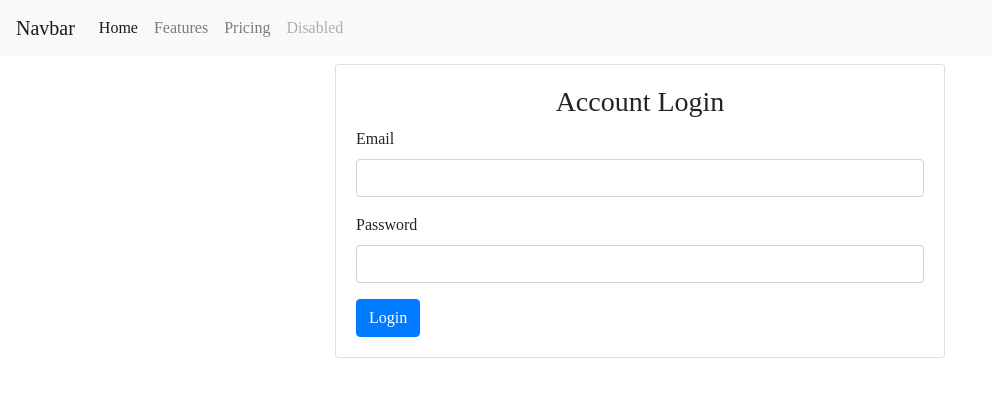
After one commit to charliekaks/Learning_Flask, a Flask app: page /login in a window 1280 px wide. The commit adds this page. Shown: the top 397 px of the page, without its empty margins (0-992 px from the left). Run offline with Flask 2, Linux system fonts and the light colour scheme; some libraries are stand-ins or nearby versions; some web fonts are replaced.

Commit message:
Added sign uo functionality and corresponding templates

```diff
--- a/forms.py
+++ b/forms.py
@@ -8,3 +8,8 @@ class SignupForm(FlaskForm):
     email = StringField('Email',validators=[DataRequired('Please enter your email'),Email()])
     password = PasswordField('Password',validators=[DataRequired('Please enter password'),Length(min=6,message="Must be at least 6 characters")])
     submit = SubmitField('Sign Up')
+
+class LoginForm(FlaskForm):
+    email = StringField('Email', validators=[DataRequired(),Email()])
+    password = PasswordField('Password', validators=[DataRequired()])
+    submit = SubmitField('Login')
--- a/routes.py
+++ b/routes.py
@@ -1,6 +1,6 @@
 from flask import Flask, render_template, request, session, redirect, url_for
 from models import db, User
-from forms import SignupForm
+from forms import SignupForm, LoginForm
 
 app = Flask(__name__)
 
@@ -19,6 +19,8 @@ def index():
 
 @app.route("/signup", methods=['GET', 'POST'])
 def signup():
+    if 'email' in session:
+        return redirect(url_for('home'))
     form = SignupForm()
     if request.method == 'GET':
         return render_template("signup.html", form = form)
@@ -29,7 +31,43 @@ def signup():
             new_user = User(form.first_name.data,form.last_name.data,form.email.data,form.password.data)
             db.session.add(new_user)
             db.session.commit()
-            return 'Success'
+
+            session['email'] = new_user.email
+
+            return redirect(url_for('home'))
+
+@app.route("/login", methods=['GET','POST'])
+def login():
+    if 'email' in session:
+        return redirect(url_for('home'))
+    form = LoginForm()
+    if request.method == 'POST':
+        if form.validate == False:
+            return render_template('login.html', form = form)
+        else:
+            email = form.email.data
+            password = form.password.data
+
+            user = User.query.filter_by(email=email).first()
+            if user is not None and user.check_password(password):
+                session [email] = form.email.data
+                return redirect(url_for('home'))
+            else:
+                return redirect(url_for('login'))
+    elif request.method == 'GET':
+        return render_template("login.html", form = form)
+
+@app.route("/home")
+def home():
+    if 'email' not in session:
+       return redirect(url_for('login'))
+
+    return render_template("home.html")
+
+@app.route("/logout")
+def logout():
+    session.pop('email', None)
+    return redirect(url_for("login"))
 
 if __name__ == "__main__":
     app.run(debug=True)
--- /dev/null
+++ b/templates/home.html
@@ -0,0 +1,5 @@
+{% extends 'layout.html'%}
+{% block content%}
+
+<h1>HOME</h1>
+{% endblock%}
--- a/templates/index.html
+++ b/templates/index.html
@@ -14,10 +14,10 @@
                             versions of Lorem Ipsum.</p>
                 <div class="row">
                     <div class="col-md-6">
-                            <button type="button" class="btn btn-primary btn-lg" >Sign Up</button>
+                            <a href="{{url_for('signup')}}" class="btn btn-primary btn-lg " >Sign Up</a>
                     </div>
                     <div class="col-md-6">
-                        <button type="button" class="btn btn-primary  btn-lg active">Login</button>
+                        <a href="{{url_for('login')}}" class="btn btn-primary  btn-lg active">Login</a>
                     </div>
                 </div>
             </div>
--- a/templates/layout.html
+++ b/templates/layout.html
@@ -5,11 +5,33 @@
     <meta name="viewport" content="width=device-width, initial-scale=1.0">
     <meta http-equiv="X-UA-Compatible" content="ie=edge">
     <title>Learning Flask</title>
-    <link rel="stylesheet" href="https://stackpath.bootstrapcdn.com/bootstrap/4.1.1/css/bootstrap.min.css" integrity="sha384-WskhaSGFgHYWDcbwN70/dfYBj47jz9qbsMId/iRN3ewGhXQFZCSftd1LZCfmhktB" crossorigin="anonymous">
+    <link rel="stylesheet" href="https://stackpath.bootstrapcdn.com/bootstrap/4.1.3/css/bootstrap.min.css" integrity="sha384-MCw98/SFnGE8fJT3GXwEOngsV7Zt27NXFoaoApmYm81iuXoPkFOJwJ8ERdknLPMO" crossorigin="anonymous">
     <link href="https://fonts.googleapis.com/css?family=Markazi+Text" rel="stylesheet">
     <link rel="stylesheet" href="{{url_for('static',filename='css/main.css')}}">
 </head>
 <body>
+        <nav class="navbar navbar-expand-lg navbar-light bg-light mb-2">
+                <a class="navbar-brand" href="#">Navbar</a>
+                <button class="navbar-toggler" type="button" data-toggle="collapse" data-target="#navbarNav" aria-controls="navbarNav" aria-expanded="false" aria-label="Toggle navigation">
+                  <span class="navbar-toggler-icon"></span>
+                </button>
+                <div class="collapse navbar-collapse" id="navbarNav">
+                  <ul class="navbar-nav">
+                    <li class="nav-item active">
+                      <a class="nav-link" href="#">Home <span class="sr-only">(current)</span></a>
+                    </li>
+                    <li class="nav-item">
+                      <a class="nav-link" href="#">Features</a>
+                    </li>
+                    <li class="nav-item">
+                      <a class="nav-link" href="#">Pricing</a>
+                    </li>
+                    <li class="nav-item">
+                      <a class="nav-link disabled" href="#">Disabled</a>
+                    </li>
+                  </ul>
+                </div>
+              </nav>
     <div class="container-fluid">
             {% block content %}
             {% endblock %}
--- /dev/null
+++ b/templates/login.html
@@ -0,0 +1,41 @@
+{% extends "layout.html" %}
+
+{% block content %}
+<div class="row">
+        <div class="col-md-6 mx-auto">
+            <div class="card card-body">
+                <h3 class="text-center">Account Login</h3>
+                <form action="/login" method="post">
+                    {{ form.hidden_tag()}}
+                    <div class="form-group">
+                            {{form.email.label}}
+                                {% if form.email.errors%}
+                                {% for error in form.email.errors%}
+                                    <div class="alert alert-danger alert-dismissible fade show" role="alert">{{error}}
+                                        <button type="button" class="close" data-dismiss="alert" aria-label="Close">
+                                            <span aria-hidden="true">&times;</span>
+                                        </button>
+                                    </div>
+                                {% endfor%}
+                            {% endif %}
+                            {{form.email(class="form-control")}}
+                    </div>
+                     <div class="form-group">
+                            {{form.password.label}}
+                                {% if form.password.errors%}
+                                {% for error in form.password.errors%}
+                                    <div class="alert alert-danger alert-dismissible fade show" role="alert">{{error}}
+                                        <button type="button" class="close" data-dismiss="alert" aria-label="Close">
+                                            <span aria-hidden="true">&times;</span>
+                                        </button>
+                                    </div>
+                                {% endfor%}
+                            {% endif %}
+                            {{form.password(class="form-control")}}
+                    </div>
+                    {{form.submit(class="btn btn-primary")}}
+                </form>
+            </div>
+        </div>
+    </div>
+{% endblock%}
```
Also changed, not shown: 1 other file.
